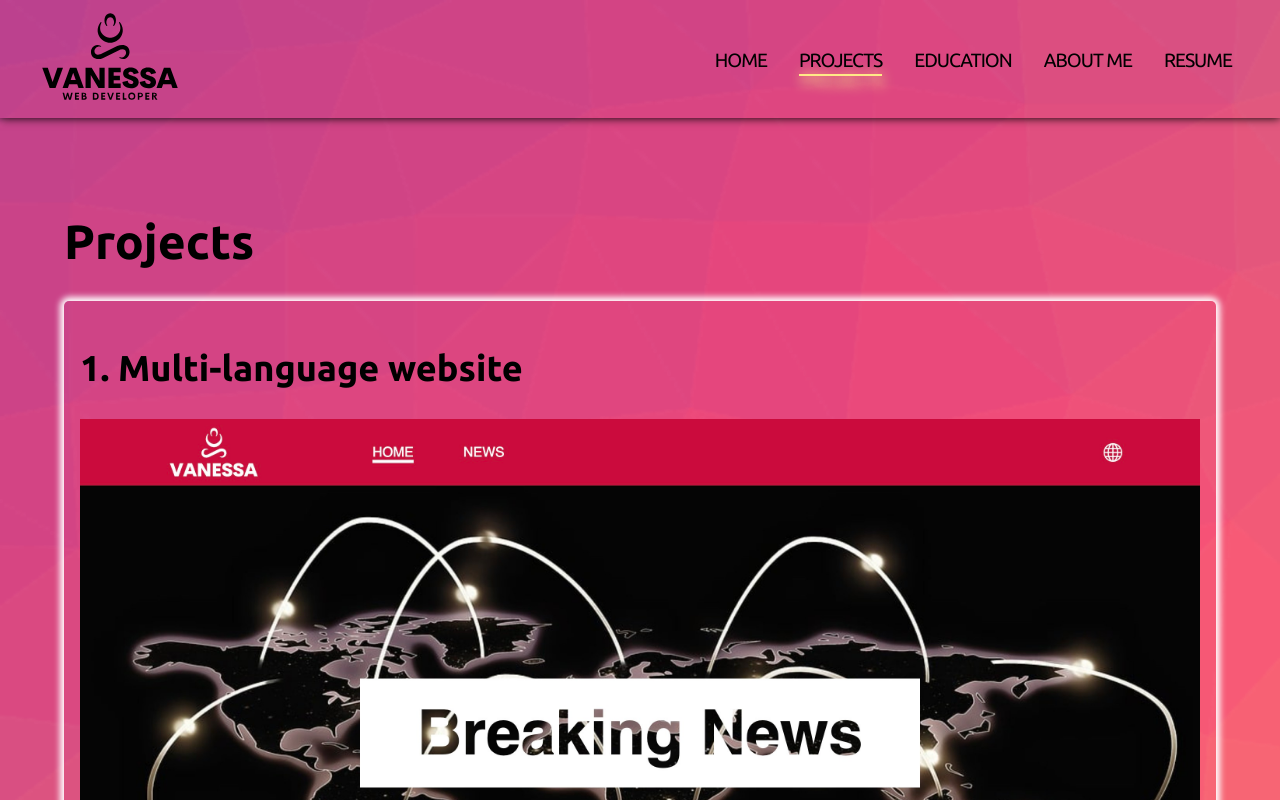
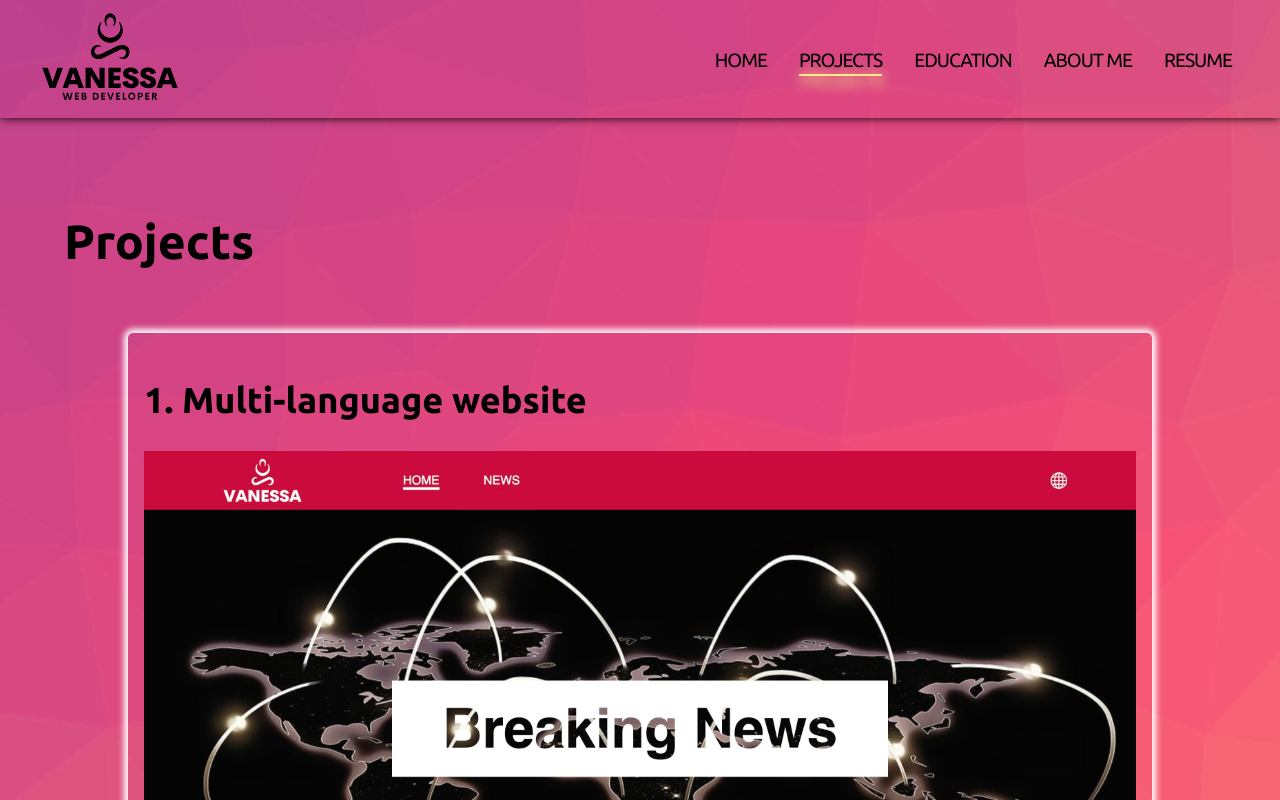
Before and after one commit to vanessamitelman/portfolio, a React (Create React App) app: page /projects in a window 1280 px wide. Shown: the top 800 px of the page. Built offline with nearby package versions, Linux system fonts and the light colour scheme; the HTML template or start-up script is replaced by a standard one.

Commit message:
Update ProjectItemWrapper.js

```diff
--- a/src/assets/wrappers/ProjectItemWrapper.js
+++ b/src/assets/wrappers/ProjectItemWrapper.js
@@ -4,6 +4,7 @@ export const ProjectItemWrapper = styled.div`
   box-shadow: 0px 0px 6px 4px #fff;
   padding: 1rem;
   border-radius: 5px;
+  margin: 4rem;
   .image-container {
     img {
       width: 100%;
```
